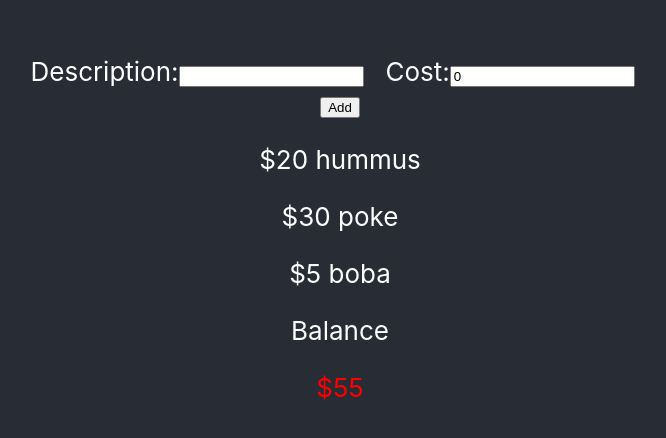
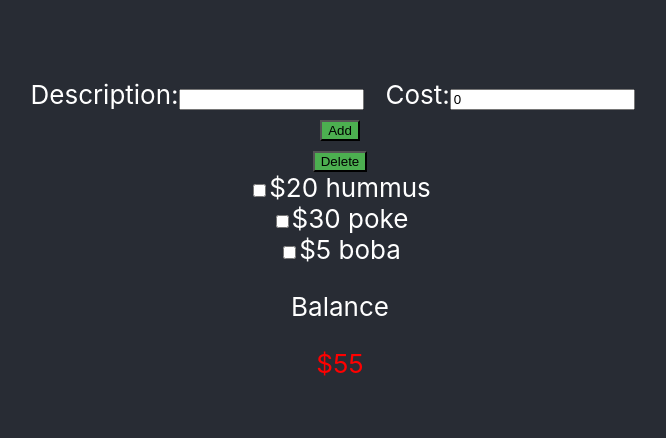
Before and after one commit to Snorlax852/BudgetApp, a React (Create React App) app: page / in a window 1280 px wide. Shown: the part 158-596 px from the top of the page, without its empty margins (300-966 px from the left). Built offline with nearby package versions, Linux system fonts and the light colour scheme.

Commit message:
Added Delete and Checkboxes

```diff
--- /dev/null
+++ b/src/components/add/add.css
@@ -0,0 +1,3 @@
+button {
+    background-color: #4CAF50;
+  }
--- a/src/components/add/add.js
+++ b/src/components/add/add.js
@@ -1,4 +1,5 @@
 import React from "react";
+import './add.css';
 
 class Add extends React.Component {
     constructor (props) {
--- a/src/components/budgetApp/budgetApp.js
+++ b/src/components/budgetApp/budgetApp.js
@@ -1,15 +1,16 @@
 import React from "react";
 import Balance from '../Balance/balance';
 import TransactionList from '../transactions/transactionList';
-import Add from '../add/add'
+import Add from '../add/add';
+import Delete from '../delete/delete';
 
 class BudgetApp extends React.Component {
     constructor (props) {
         super(props);
         this.dataset = [
-            {description: "hummus", cost: 20},
-            {description: "poke", cost: 30},
-            {description: "boba", cost: 5}
+            {description: "hummus", cost: 20, checked: false},
+            {description: "poke", cost: 30, checked: false},
+            {description: "boba", cost: 5, checked: false}
         ];
 
         this.state = {
@@ -17,7 +18,9 @@ class BudgetApp extends React.Component {
             total: 0,
         }
 
-        this.addTransaction = this.addTransaction.bind(this)
+        this.addTransaction = this.addTransaction.bind(this);
+        this.deleteTransaction = this.deleteTransaction.bind(this);
+        this.isChecked = this.isChecked.bind(this);
     }
 
     componentDidMount() {
@@ -32,6 +35,33 @@ class BudgetApp extends React.Component {
             {data: newData}
         )
         this.calculateTotal(newData)
+
+    }
+
+    deleteTransaction() {
+        let newData = this.state.data;
+
+        newData.forEach((item, idx) => {
+            if (item.checked === true) {
+                delete newData[idx];
+            }
+        })
+
+
+        this.setState(
+            {data: newData}
+        )
+        this.calculateTotal(newData);
+    }
+
+    isChecked(idx) {
+        console.log(idx);
+        let newData= this.state.data;
+        newData[idx].checked = true;
+
+        this.setState(
+            {data: newData}
+        )
 
     }
 
@@ -52,7 +82,8 @@ class BudgetApp extends React.Component {
             <div>
 
                 <Add addTransaction={this.addTransaction}></Add>
-                <TransactionList data={this.dataset} ></TransactionList>
+                <Delete deleteTransaction={this.deleteTransaction}></Delete>
+                <TransactionList data={this.dataset} isChecked={this.isChecked}></TransactionList>
 
                 <Balance total={this.state.total}></Balance>
             </div>
--- /dev/null
+++ b/src/components/delete/delete.js
@@ -0,0 +1,25 @@
+import React from 'react';
+
+class Delete extends React.Component {
+    constructor(props) {
+        super(props);
+        this.delete = this.delete.bind(this)
+    }
+
+    delete() {
+        this.props.deleteTransaction();
+    }
+
+
+    render() {
+        return (
+            <div>
+                <button onClick={this.delete}>
+                    Delete
+                </button>
+            </div>
+        )
+    }
+}
+
+export default Delete;
--- a/src/components/transactions/transactionList.js
+++ b/src/components/transactions/transactionList.js
@@ -7,14 +7,26 @@ class TransactionList extends React.Component {
     constructor (props) {
         super (props);
         console.log(this.props.data);
+        this.handleInputChange = this.handleInputChange.bind(this);
+    }
+
+    handleInputChange(evt) {
+        this.props.isChecked(evt.target.name)
+        console.log(this.props.data);
+
+
     }
 
     render() {
         return (
             <div>
                 {this.props.data.map((entry, idx) =>
-                    <p key={idx}>${entry.cost} {entry.description}</p>
-                )}
+                    <div key={idx}>
+                        <input type="checkbox" name={idx} onChange={(evt) => this.handleInputChange(evt)}></input>
+                        <label>${entry.cost} {entry.description}</label>
+                    </div>
+                    )
+                }
             </div>
         )
     }
```
